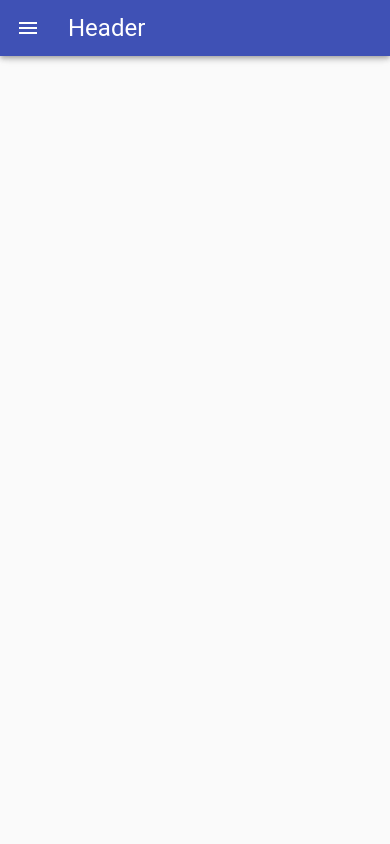
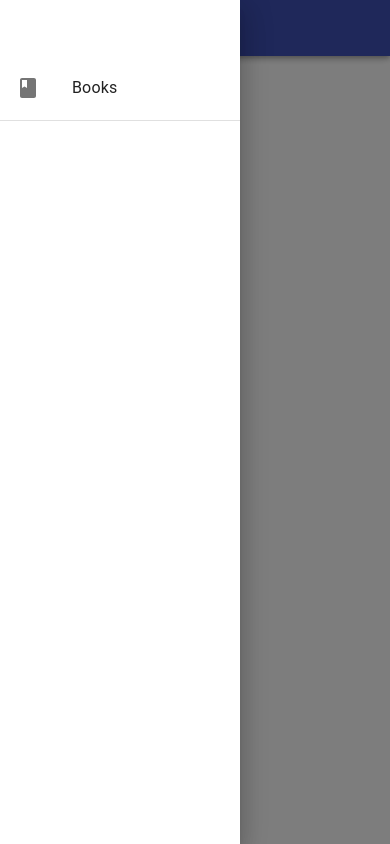
Before and after one commit to kawasaki-n/ts-front, a React (Create React App) app: page / in a window 390 px wide. Both pictures are taken after a click on the button "open drawer". Built offline with nearby package versions, Linux system fonts and the light colour scheme.

Commit message:
fix sidemenu to be responsive

```diff
--- a/src/App.tsx
+++ b/src/App.tsx
@@ -2,7 +2,6 @@ import React, { ReactElement } from "react";
 import { BrowserRouter } from "react-router-dom";
 import { createStyles, CssBaseline, makeStyles } from "@material-ui/core";
 import Header from "./layout/Header";
-import SideMenu from "./layout/SideMenu";
 
 const useStyles = makeStyles(() =>
   createStyles({
@@ -19,7 +18,6 @@ const App: React.FC = (): ReactElement => {
       <CssBaseline />
       <BrowserRouter>
         <Header />
-        <SideMenu />
       </BrowserRouter>
     </div>
   );
--- a/src/layout/Header.tsx
+++ b/src/layout/Header.tsx
@@ -1,4 +1,4 @@
-import React, { ReactElement } from "react";
+import React, { ReactElement, useState } from "react";
 import {
   AppBar,
   createStyles,
@@ -9,8 +9,7 @@ import {
   Typography,
 } from "@material-ui/core";
 import MenuIcon from "@material-ui/icons/Menu";
-
-const drawerWidth = 240;
+import SideMenu from "./SideMenu";
 
 const useStyles = makeStyles((theme: Theme) =>
   createStyles({
@@ -32,13 +31,21 @@ const useStyles = makeStyles((theme: Theme) =>
 
 const Header: React.FC = (): ReactElement => {
   const classes = useStyles();
+  const [mobileOpen, setMobileOpen] = useState(false);
+
+  const handleDrawerToggle = () => {
+    setMobileOpen(!mobileOpen);
+  };
+
   return (
+    <div>
       <AppBar position="fixed" className={classes.appBar}>
         <Toolbar>
           <IconButton
             color="inherit"
             aria-label="open drawer"
             edge="start"
+            onClick={handleDrawerToggle}
             className={classes.menuButton}
           >
             <MenuIcon />
@@ -48,6 +55,8 @@ const Header: React.FC = (): ReactElement => {
           </Typography>
         </Toolbar>
       </AppBar>
+      <SideMenu mobileOpen={mobileOpen} toggleFunc={handleDrawerToggle} />
+    </div>
   );
 };
 
--- a/src/layout/SideMenu.tsx
+++ b/src/layout/SideMenu.tsx
@@ -9,6 +9,7 @@ import {
   ListItemText,
   makeStyles,
   Theme,
+  useTheme,
 } from "@material-ui/core";
 import React, { ReactElement } from "react";
 import BookIcon from "@material-ui/icons/Book";
@@ -30,8 +31,18 @@ const useStyles = makeStyles((theme: Theme) =>
   })
 );
 
-const SideMenu: React.FC = (): ReactElement => {
+type SideMenuProps = {
+  window?: () => Window;
+  mobileOpen?: boolean;
+  toggleFunc?: VoidFunction;
+};
+
+const SideMenu: React.FC<SideMenuProps> = (
+  props: SideMenuProps
+): ReactElement => {
+  const { window, mobileOpen, toggleFunc } = props;
   const classes = useStyles();
+  const theme = useTheme();
 
   const drawer = (
     <div>
@@ -48,10 +59,27 @@ const SideMenu: React.FC = (): ReactElement => {
     </div>
   );
 
+  const container =
+    window !== undefined ? () => window().document.body : undefined;
+
   return (
     <nav className={classes.drawer} aria-label="menus">
       <Hidden smUp implementation="css">
-        <Drawer></Drawer>
+        <Drawer
+          container={container}
+          variant="temporary"
+          anchor={theme.direction === "rtl" ? "right" : "left"}
+          open={mobileOpen}
+          onClose={toggleFunc}
+          classes={{
+            paper: classes.drawerPaper,
+          }}
+          ModalProps={{
+            keepMounted: true, // Better open performance on mobile.
+          }}
+        >
+          {drawer}
+        </Drawer>
       </Hidden>
       <Hidden xsDown implementation="css">
         <Drawer
--- a/tsconfig.json
+++ b/tsconfig.json
@@ -18,7 +18,7 @@
     "resolveJsonModule": true,
     "isolatedModules": true,
     "noEmit": true,
-    "jsx": "react"
+    "jsx": "react-jsx"
   },
   "include": [
     "src"
```
Lines whose indentation alone changed are shown as unchanged.
